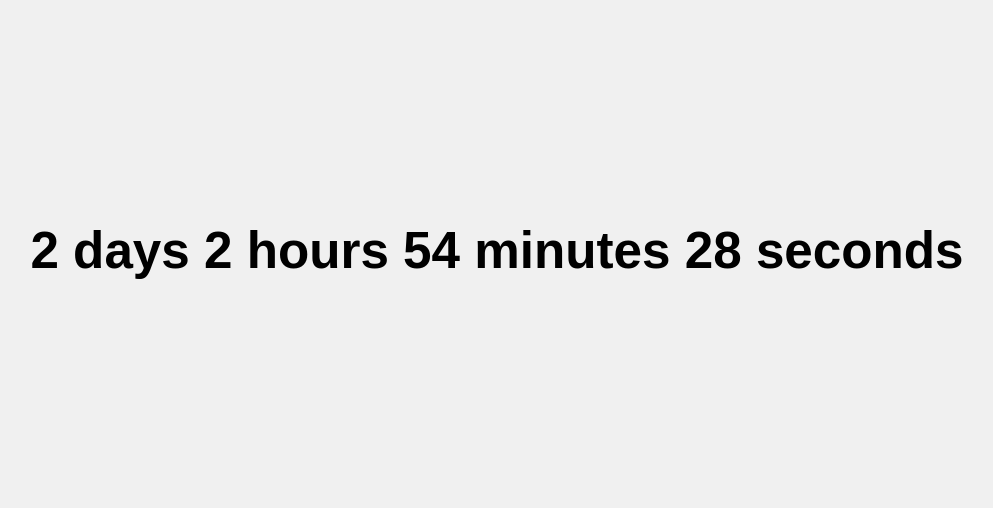
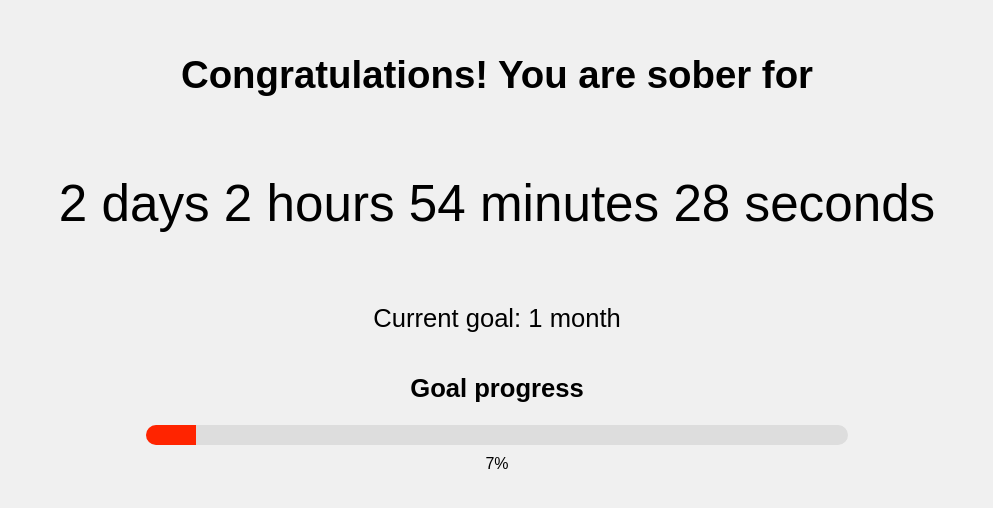
Before and after one commit to iamguba/motivation, a plain HTML site: page index.html in a window 1280 px wide. Shown: the part 150-658 px from the top of the page, without its empty margins (143-1136 px from the left). Drawn offline with Linux system fonts and the light colour scheme.

Commit message:
update styles etc.

```diff
--- a/index.html
+++ b/index.html
@@ -7,7 +7,14 @@
 <link rel="stylesheet" href="style.css">
 </head>
 <body>
-<h1 id="timer">Loading...</h1>
+<h1>Congratulations! You are sober for</h1>
+<p id="timer">Loading...</p>
+<span id="current-goal">Current goal: 1 month</span>
+<h2>Goal progress</h2>
+<div id="progress-bar-container">
+  <div id="progress-bar" style="width: 0%;"></div>
+</div>
+<span id="progress-percentage">0%</span>
 <script src="script.js"></script>
 </body>
 </html>
--- a/script.js
+++ b/script.js
@@ -1,24 +1,45 @@
-const startTs = new Date('April 10, 2024 12:00:00').getTime(); // Hardcoded start timestamp
+const startTs = new Date("April 10, 2024 12:00:00").getTime(); // Hardcoded start timestamp
+const goal = 30 * 24 * 60 * 60; // Goal in seconds, assuming one month
 
 function updateTimer() {
   const now = new Date().getTime();
   const diff = now - startTs;
 
-  const months = Math.floor(diff / (1000 * 60 * 60 * 24 * 30)); // Assuming 30 days per month
-  const days = Math.floor((diff % (1000 * 60 * 60 * 24 * 30)) / (1000 * 60 * 60 * 24));
-  const hours = Math.floor((diff % (1000 * 60 * 60 * 24)) / (1000 * 60 * 60));
-  const minutes = Math.floor((diff % (1000 * 60 * 60)) / (1000 * 60));
-  const seconds = Math.floor((diff % (1000 * 60)) / 1000);
+  const totalSeconds = Math.floor(diff / 1000);
+  const months = Math.floor(totalSeconds / (30 * 24 * 60 * 60));
+  const days = Math.floor(
+    (totalSeconds % (30 * 24 * 60 * 60)) / (24 * 60 * 60)
+  );
+  const hours = Math.floor((totalSeconds % (24 * 60 * 60)) / (60 * 60));
+  const minutes = Math.floor((totalSeconds % (60 * 60)) / 60);
+  const seconds = totalSeconds % 60;
 
-  let displayText = '';
+  let displayText = "";
   if (months > 0) displayText += `${months} months `;
   if (days > 0) displayText += `${days} days `;
   if (hours > 0) displayText += `${hours} hours `;
   if (minutes > 0) displayText += `${minutes} minutes `;
   if (seconds > 0) displayText += `${seconds} seconds`;
 
-  document.getElementById('timer').textContent = displayText;
+  document.getElementById("timer").textContent = displayText;
+  updateProgressBar(totalSeconds, goal);
+}
+
+function updateProgressBar(currentSeconds, goalSeconds) {
+  const progressPercentage = Math.min(
+    (currentSeconds / goalSeconds) * 100,
+    100
+  );
+  const progressBar = document.getElementById("progress-bar");
+  const percentageText = document.getElementById("progress-percentage");
+
+  progressBar.style.width = `${progressPercentage}%`;
+  percentageText.textContent = `${progressPercentage.toFixed(0)}%`;
+
+  // Color interpolation from red to green using HSL
+  const hue = progressPercentage * 1.2; // 0 (red) to 120 (green)
+  progressBar.style.backgroundColor = `hsl(${hue}, 100%, 50%)`;
 }
 
 setInterval(updateTimer, 1000);
-window.onload = updateTimer; // Adjust the font size immediately on load
+window.onload = updateTimer; // Ensure everything is properly initialized
--- a/style.css
+++ b/style.css
@@ -2,16 +2,45 @@ body, html {
   height: 100%;
   margin: 0;
   display: flex;
+  flex-direction: column;
   justify-content: center;
   align-items: center;
   background-color: #f0f0f0;
   font-family: Arial, sans-serif;
 }
 
+h1 {
+  font-size: 3vw;
+}
+
+h2 {
+  font-size: 2vw;
+}
+
 #timer {
-  padding: 0 20px;
-  font-size: 4vw; /* Adjust based on your specific needs */
-  white-space: nowrap;
+  font-size: 4vw;
+}
+
+#current-goal {
+  margin: 20px 0;
+  font-size: 2vw;
+}
+
+#progress-bar-container {
+  width: 80%;
+  height: 20px;
+  background-color: #ddd;
+  border-radius: 10px;
   overflow: hidden;
-  text-overflow: ellipsis;
 }
+
+#progress-bar {
+  height: 100%;
+  background-color: #76c442; /* Bright green color for visibility */
+  width: 0%; /* Initially set to 0 */
+}
+
+#progress-percentage {
+  margin-top: 10px;
+  font-size: 16px;
+}
```
